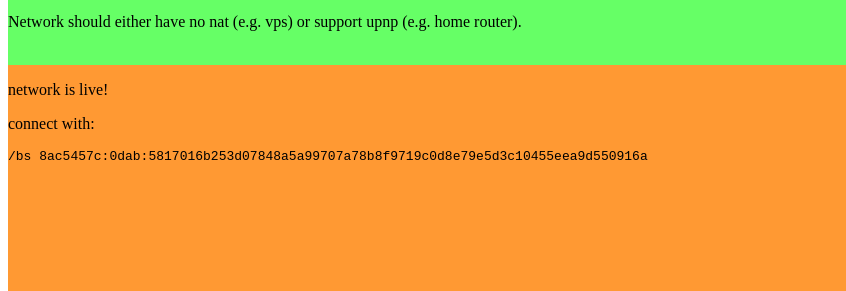
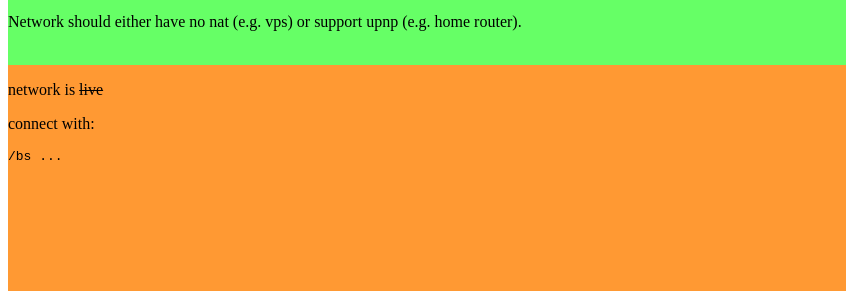
Before and after one commit to TACIXAT/party-line, a website: page docs/index.html in a window 1280 px wide. Shown: the part 476-767 px from the top of the page, 0-846 px from the left. Drawn offline with Linux system fonts and the light colour scheme.

Commit message:
Turning node off.

```diff
--- a/docs/index.html
+++ b/docs/index.html
@@ -119,10 +119,10 @@
             <iframe class='cool-site' src="https://en.wikipedia.org/wiki/Party_line_(telephony)"></iframe>
         </extra>
         <footer class='footer'>
-            <!-- <p>network is <del>live</del></p> -->
-            <p>network is live!</p>
+            <p>network is <del>live</del></p>
+            <!-- <p>network is live!</p> -->
             <p>connect with:</p>
-            <pre>/bs 8ac5457c:0dab:5817016b253d07848a5a99707a78b8f9719c0d8e79e5d3c10455eea9d550916a</pre>
+            <pre>/bs ...</pre>
         </footer>
     </body>
 </html>
```
